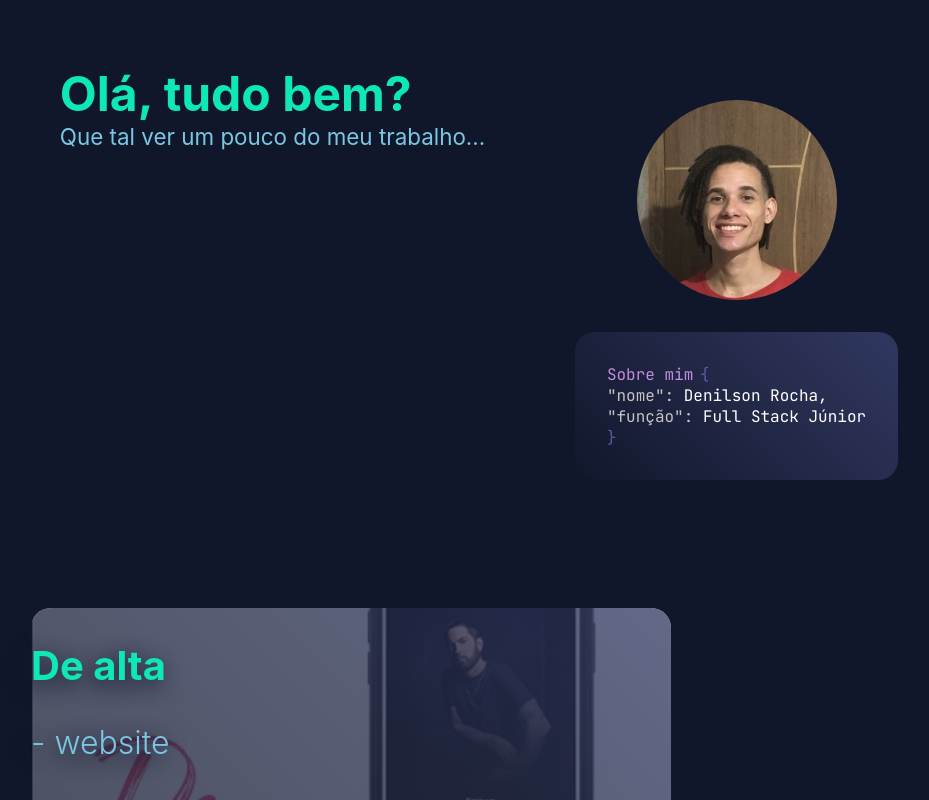
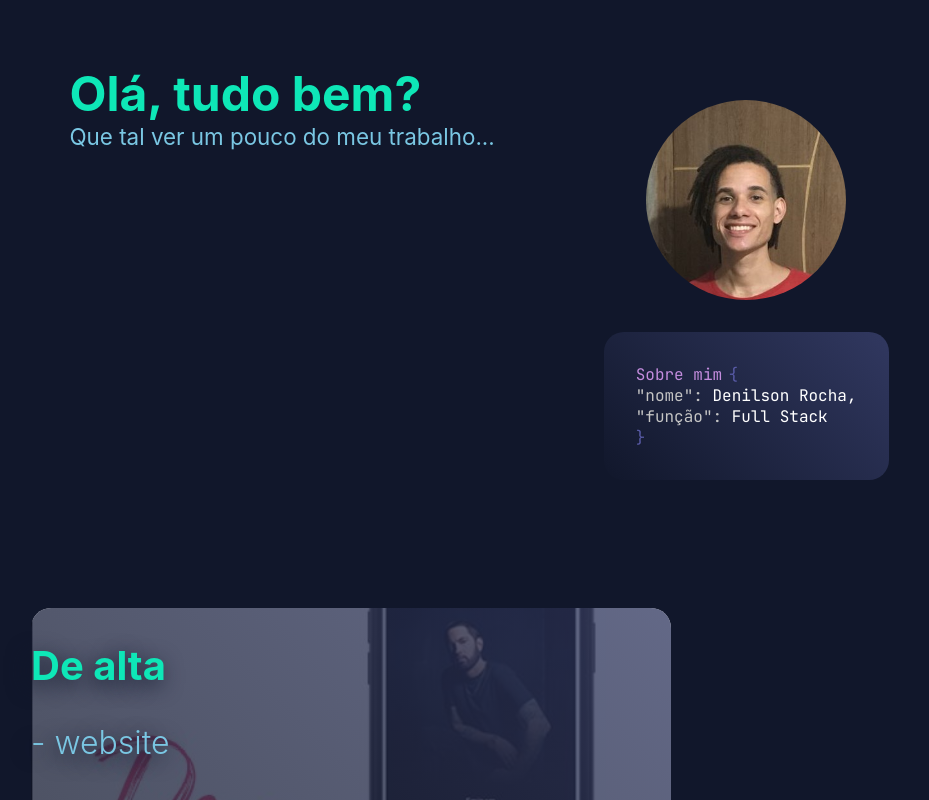
Before and after one commit to deni-rocha/portfolio-project, a React (Create React App) app: page / in a window 1280 px wide. Shown: the top 800 px of the page, without its empty margins (161-1090 px from the left). Built offline with nearby package versions, Linux system fonts and the light colour scheme.

Commit message:
edit text in Header component

```diff
--- a/src/components/Header/index.tsx
+++ b/src/components/Header/index.tsx
@@ -28,7 +28,7 @@ const Header = () => {
               "nome": <span className="value">Denilson Rocha,</span>
             </div>
             <div>
-              "função": <span className="value">Full Stack Júnior</span>
+              "função": <span className="value">Full Stack </span>
             </div>
             <div className="curly curly-right">{"\u007D"}</div>
           </section>
```
